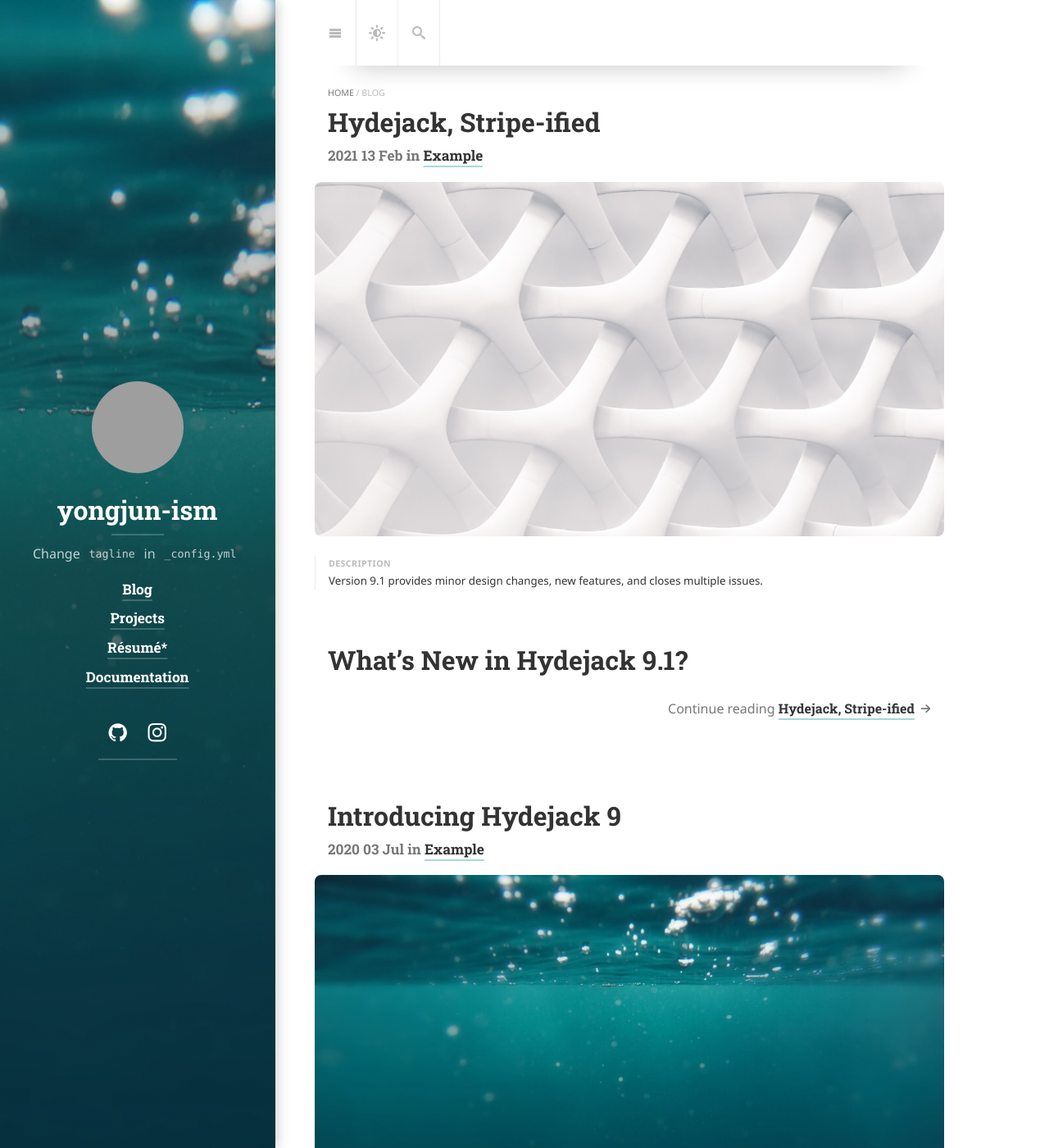
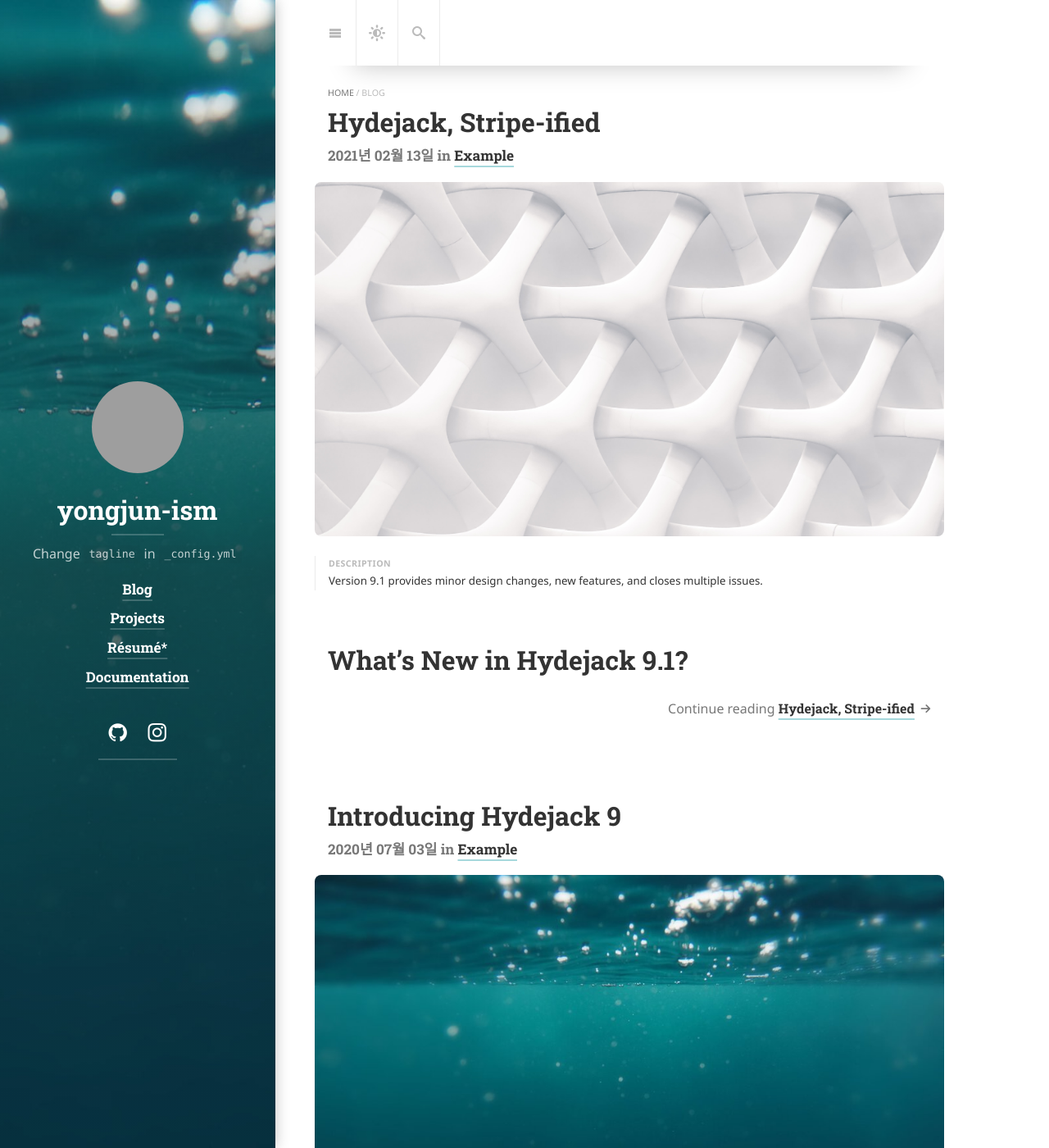
Before and after one commit to yongjunism/yongjunism.github.io, a Jekyll site: the page built from blog/index.html, in a window 1280 px wide and 1400 px high. Shown: the whole window at 82% size. Built offline with Jekyll 4.4.1, drawn with Linux system fonts in a browser that asks for light colours; cached includes are drawn as plain includes; nearby versions of some CDN libraries; some web fonts are replaced; library files that are not in the unit come from our copies; the list of posts is cut into pages by our own code; some of the changed text lies outside the part shown; grey boxes are pictures that could not be loaded.

Commit message:
Update strings.yml

```diff
--- a/_data/strings.yml
+++ b/_data/strings.yml
@@ -85,14 +85,14 @@
 # Date formats
 # ---------------------------------------------------------------------------------------
 date_formats:
-  post:                '%Y %d %b'
+  post:                '%Y년 %m월 %d일'
   last_modified_at:    '%Y-%m-%d'
-  related_post:        '%Y %d %b'
+  related_post:        '%Y년 %m월 %d일'
   list_group_by:       '%Y'
   list_entry:          '%b %d'
   project:             '%Y'
   projects_group_by:   '%Y'
-  resume:              '%Y %b'
+  resume:              '%b %Y'
 
 
 # PRO Version
@@ -125,12 +125,14 @@
   phone:               Phone
   website:             Website
   work:                Experience
-  work_title:          <!--position--> at <!--company-->
+  # work_title:          <!--position--> at <!--company-->
+  work_title:          <!--company--> 재직 중
   highlights:          Highlights
   volunteer:           Volunteer
   volunteer_title:     <!--position--> at <!--organization-->
   education:           Education
-  education_title:     <!--study_type--> in <!--area--> from <!--institution--> with GPA of <!--gpa-->
+  # education_title:     <!--study_type--> in <!--area--> from <!--institution--> with GPA of <!--gpa-->
+  education_title:     <!--study_type--> in <!--area--> from <!--institution-->
   courses:             Courses
   awards:              Awards
   awards_title:        <!--title--> from <!--awarder-->
```
